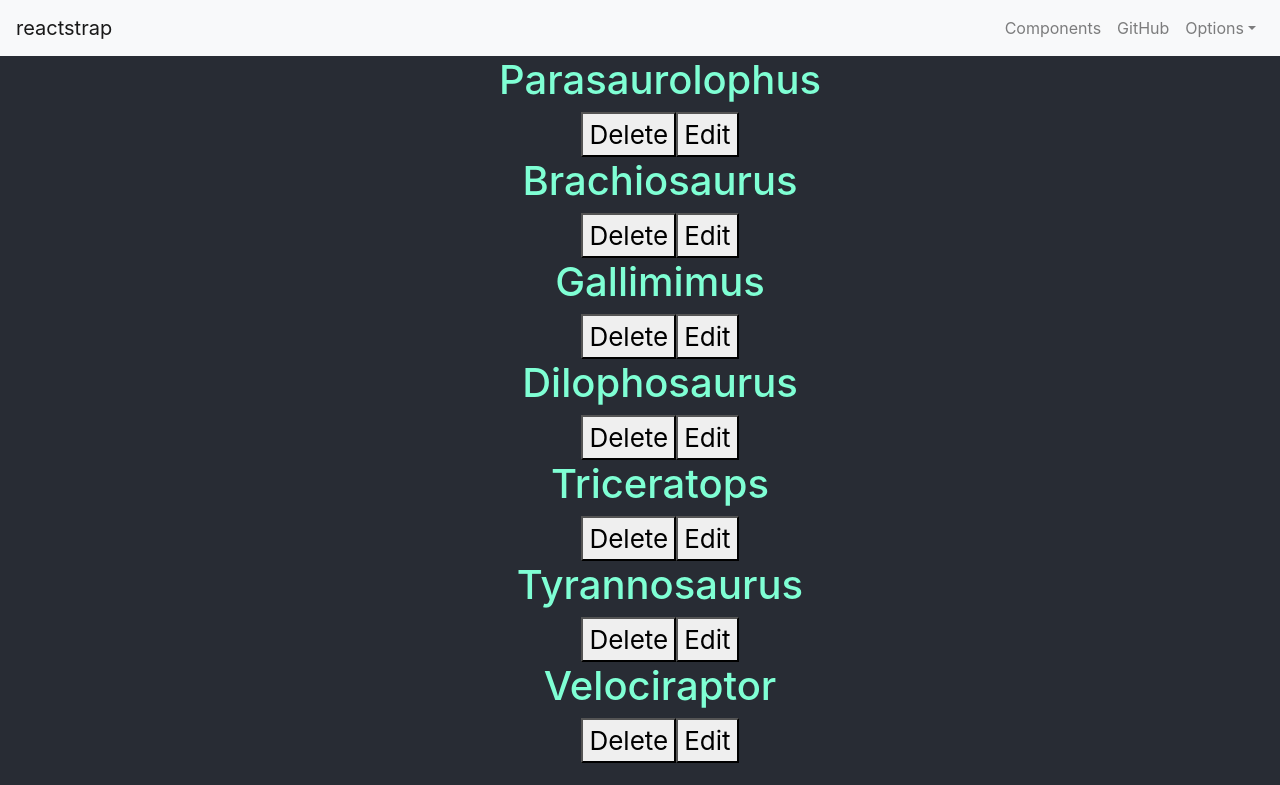
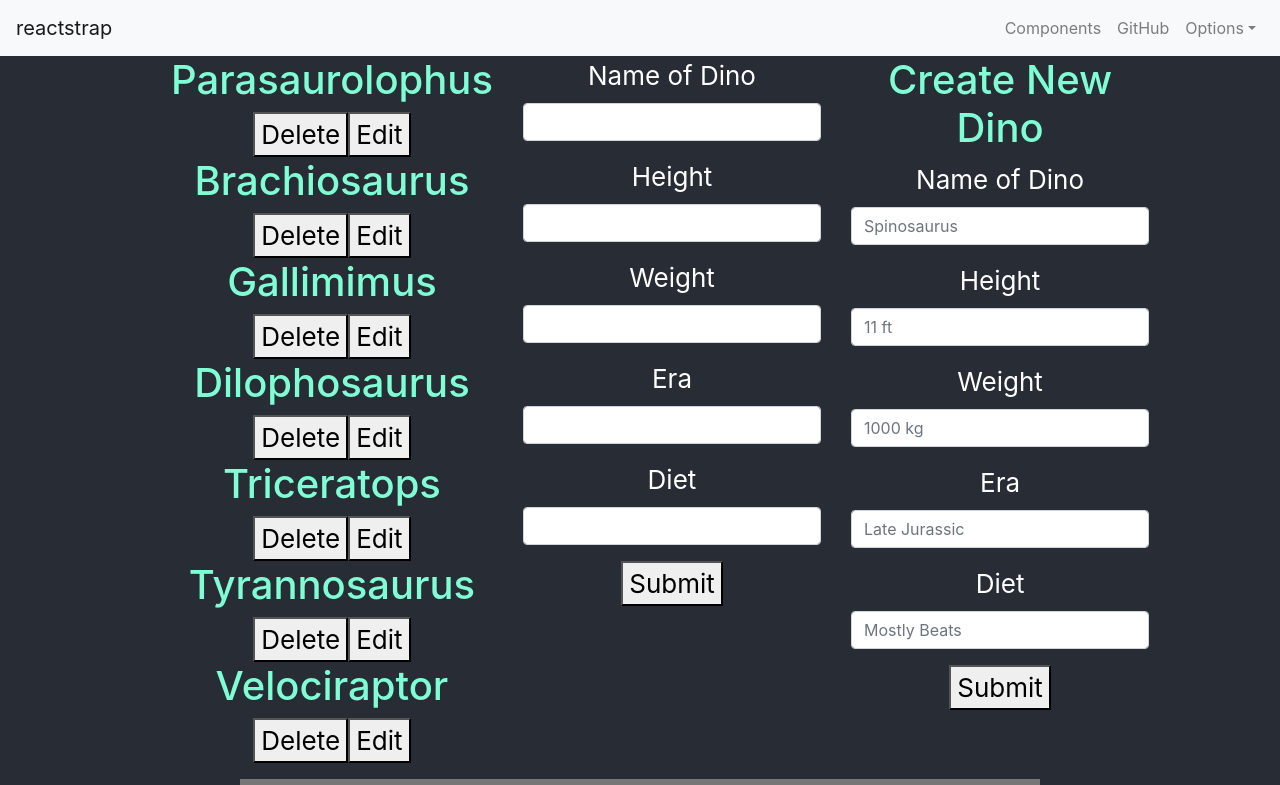
Before and after one commit to gargansa/dinosaurcrud, a React (Create React App) app: page / in a window 1280 px wide. Shown: the top 785 px of the page. Built offline with nearby package versions, Linux system fonts and the light colour scheme.

Commit message:
fixed edit button to give information of dino

```diff
--- a/src/Dinos.js
+++ b/src/Dinos.js
@@ -1,7 +1,7 @@
 import React from 'react';
 import { Button, Form, FormGroup, Label, Input, FormText } from 'reactstrap';
-
-
+import EditDino from './editDino'
+import { Container, Row, Col } from 'reactstrap';
 export default class Dinos extends React.Component{
     constructor(){
         super()
@@ -51,8 +51,14 @@ export default class Dinos extends React.Component{
        let newDinos = this.state.dinosaurs.filter(dinosaur => dinosaur.name !== name)
         this.setState({dinosaurs: newDinos})
     }
-    editDino(){
-
+    editDino(event){
+        //event.preventDefault();
+        let currentDino = event;
+        console.log(currentDino)
+        // let dummyDino = {name: this.state.name, height: this.state.height, weight: this.state.weight, era: this.state.era, diet: this.state.diet}
+        // let theDinos = this.state.dinosaurs.slice()
+        // theDinos.push(dummyDino)
+        // this.setState({dinosaurs: theDinos})
     //Parameters: take in the user input
     //Return: setting state of dino
     //Example: user clicks edit and type T-Rex displays "T-Rex"
@@ -70,18 +76,25 @@ export default class Dinos extends React.Component{
         this.dinoNames = this.state.dinosaurs.map((item)=>
         <li key={item.name}><h1 color="aquamarine">{item.name}</h1>
           <button onClick={()=>{this.deleteDino(item.name)}}>Delete</button>
-          <button onClick={()=>{this.editDino()}}>Edit</button>
+          <button onClick={()=>{this.editDino(item)}}>Edit</button>
         </li>
         )
     }
-
+    testDino(){
+        console.log('a')
+    }
 
     render(){
         this.readDinos()
         return (
             <div>
-                <ul>{this.dinoNames}</ul>
+                 <Container>
+                    <Row>
+                        <Col><ul>{this.dinoNames}</ul></Col>
+                        <Col><EditDino></EditDino></Col>
+                        <Col>
                             <h1>Create New Dino</h1>
+
                             <Form>
                                 <FormGroup>
                                     <Label for="dinoName">Name of Dino</Label>
@@ -107,9 +120,11 @@ export default class Dinos extends React.Component{
                                     <Label for="dinoDiet">Diet</Label>
                                     <Input type="text" name="diet" id="dinoDiet" placeholder="Mostly Beats" onChange={this.handleChange} />
                                 </FormGroup>
+                                <button onClick={this.createDino}>Submit</button>
                             </Form>
-                <button onClick={this.createDino}>Submit</button>
-
+                        </Col>
+                    </Row>
+                </Container>
             </div>
         );
 }
--- /dev/null
+++ b/src/editDino.js
@@ -0,0 +1,46 @@
+import React from 'react'
+import { Button, Form, FormGroup, Label, Input, FormText } from 'reactstrap';
+
+
+export default class EditDino extends React.Component{
+    constructor(props){
+        super(props)
+    }
+
+    render(){
+        return (
+            <div>
+                <Form>
+                    <FormGroup>
+                        <Label for="dinoName">Name of Dino</Label>
+                        <Input type="text" defaultValue={this.props.name} name="name" id="dinoName" onChange={this.handleChange} />
+                    </FormGroup>
+
+                    <FormGroup>
+                        <Label for="dinoHeight">Height</Label>
+                        <Input type="text" defaultValue="" name="height" id="dinoHeight" onChange={this.handleChange}/>
+                    </FormGroup>
+
+                    <FormGroup>
+                        <Label for="dinoWeight">Weight</Label>
+                        <Input type="text" defaultValue="" name="weight" id="dinoWeight" onChange={this.handleChange} />
+                    </FormGroup>
+
+                    <FormGroup>
+                        <Label for="dinoEra">Era</Label>
+                        <Input type="text" name="era" defaultValue="" id="dinoEra" onChange={this.handleChange} />
+                    </FormGroup>
+
+                    <FormGroup>
+                        <Label for="dinoDiet">Diet</Label>
+                        <Input type="text" name="diet" id="dinoDiet" onChange={this.handleChange} />
+                    </FormGroup>
+                </Form>
+                <button onClick={this.editDino}>Submit</button>
+
+            </div>
+        )
+    }
+
+
+}
```
Lines whose indentation alone changed are shown as unchanged.
